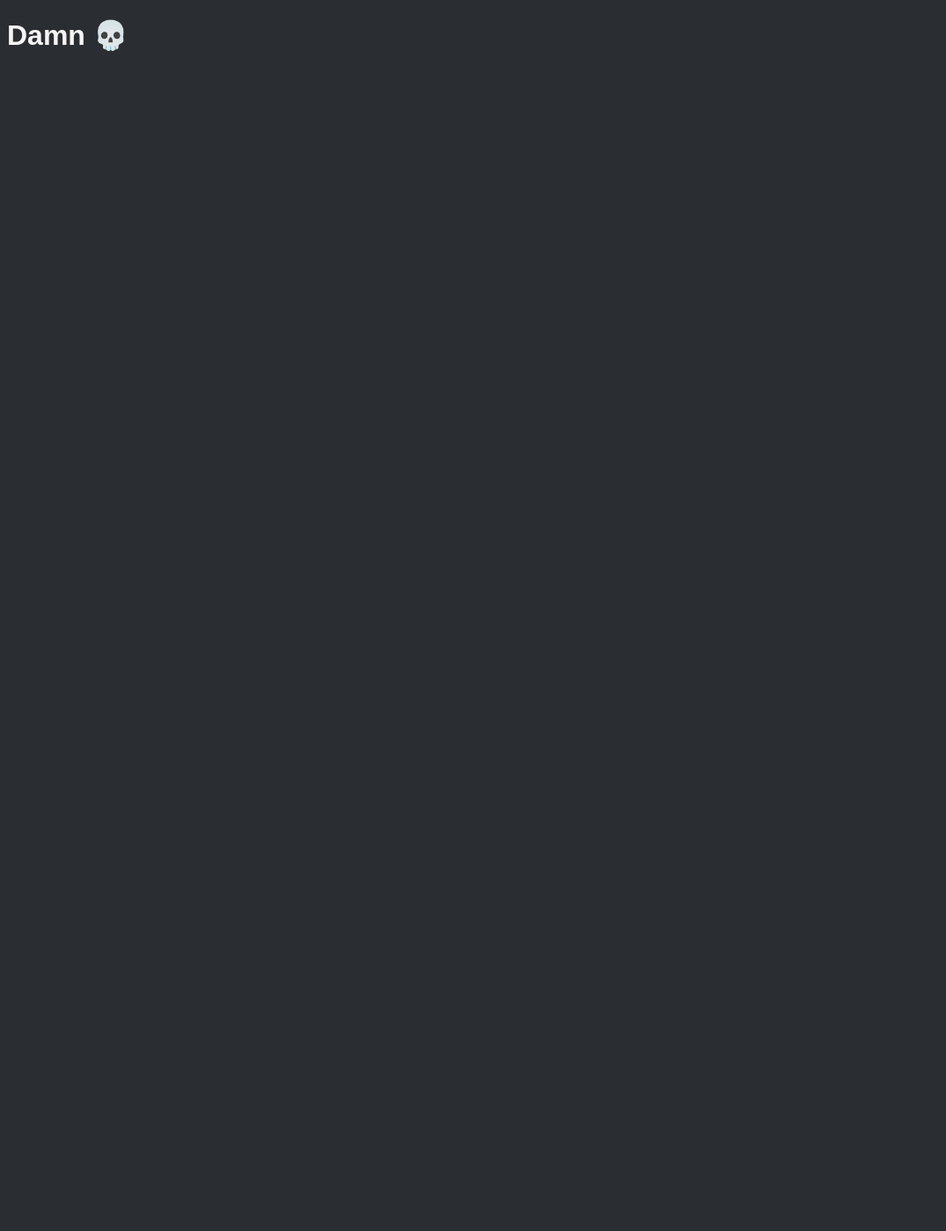
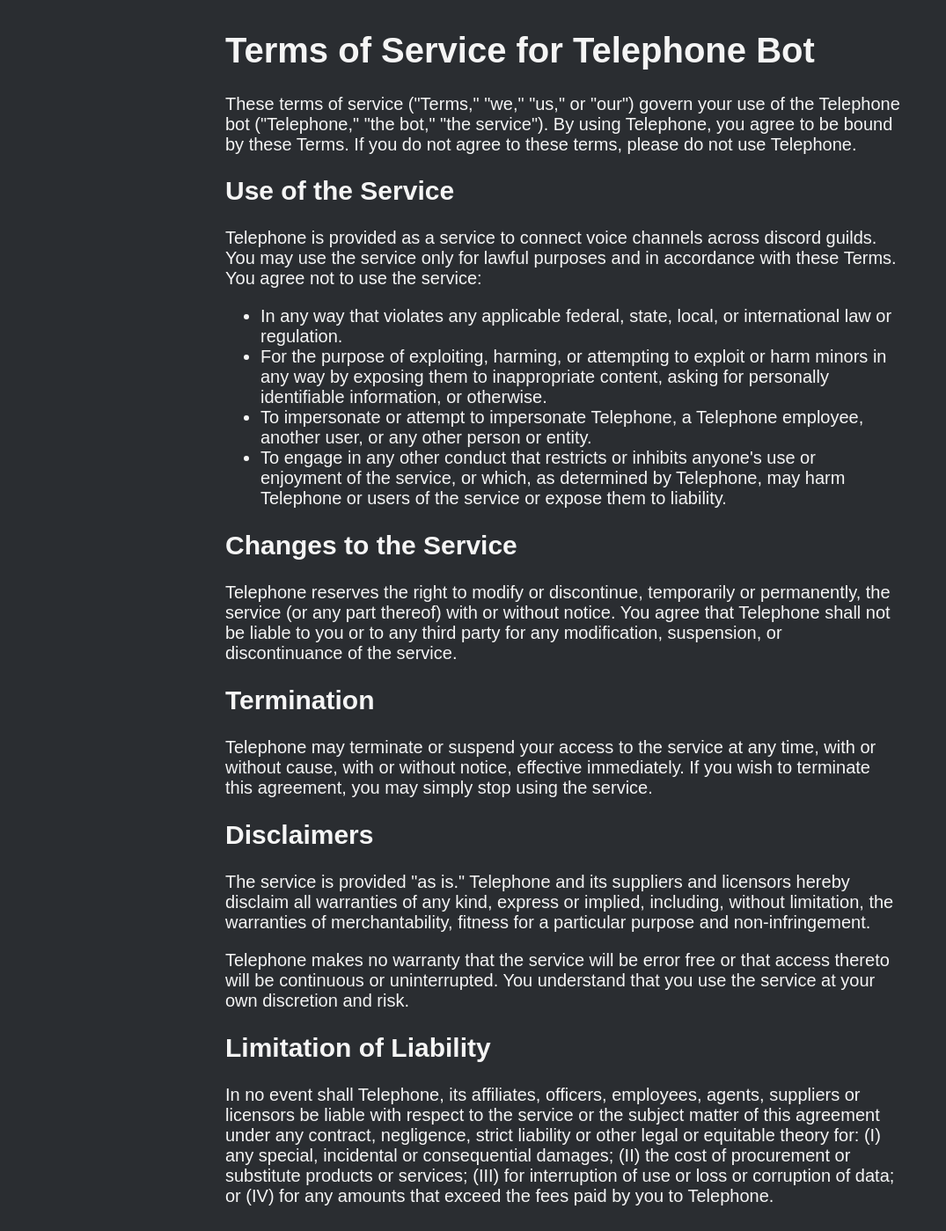
Before and after one commit to Leximon/Telephone-WS, a SvelteKit app: page /terms in a window 1280 px wide. Before the commit this address had no page. Shown: the whole page at 88% size, without its empty margins (0-1075 px from the left). Before the commit the page ends 800 px from the top, so only its background shows below. Built offline with nearby package versions, Linux system fonts and the light colour scheme.

Commit message:
add ToS and Privacy Policy

```diff
--- a/src/app.css
+++ b/src/app.css
@@ -19,3 +19,7 @@ input {
     box-shadow: 0 0px 0px 0 rgba(0, 0, 0, 0);
     transition: .15s ease-out;
 }
+
+*:not(h1,h2,h3,h4,h5,h6) {
+    font-size: 20px;
+}
--- a/src/routes/+error.svelte
+++ b/src/routes/+error.svelte
@@ -1,3 +1,3 @@
 <h1>
-    Damn 💀
+    Error
 </h1>
--- a/src/routes/+layout.svelte
+++ b/src/routes/+layout.svelte
@@ -2,4 +2,25 @@
     import "../app.css";
 </script>
 
-<slot/>
+<div class="center">
+    <div>
+        <slot/>
+    </div>
+</div>
+
+<style>
+    .center {
+        display: flex;
+        justify-content: center;
+    }
+
+    .center > div {
+        width: 768px;
+    }
+
+    @media (max-width: 768px) {
+        .center > div {
+            width: 100%;
+        }
+    }
+</style>
--- a/src/routes/api/wallide/+server.ts
+++ b/src/routes/api/wallide/+server.ts
@@ -1,6 +1,6 @@
 import { json } from "@sveltejs/kit";
 import type { RequestHandler } from "./$types";
 
-export const GET: RequestHandler = async ({  }) => {
+export const GET: RequestHandler = async () => {
     return json({ allow: (process.env.WALLIDE == 'true') })
 }
--- /dev/null
+++ b/src/routes/terms/+page.svelte
@@ -0,0 +1,55 @@
+<script lang="ts">
+    export const prerender = true;
+</script>
+
+<h1>Terms of Service for Telephone Bot</h1>
+
+<p>These terms of service ("Terms," "we," "us," or "our") govern your use of the Telephone bot ("Telephone," "the bot,"
+    "the service"). By using Telephone, you agree to be bound by these Terms. If you do not agree to these terms, please
+    do not use Telephone.</p>
+
+<h2>Use of the Service</h2>
+
+<p>Telephone is provided as a service to connect voice channels across discord guilds. You may use the service only for
+    lawful purposes and in accordance with these Terms. You agree not to use the service:</p>
+<ul>
+    <li>In any way that violates any applicable federal, state, local, or international law or regulation.</li>
+    <li>For the purpose of exploiting, harming, or attempting to exploit or harm minors in any way by exposing them to
+        inappropriate content, asking for personally identifiable information, or otherwise.
+    </li>
+    <li>To impersonate or attempt to impersonate Telephone, a Telephone employee, another user, or any other person or
+        entity.
+    </li>
+    <li>To engage in any other conduct that restricts or inhibits anyone's use or enjoyment of the service, or which, as
+        determined by Telephone, may harm Telephone or users of the service or expose them to liability.
+    </li>
+</ul>
+
+<h2>Changes to the Service</h2>
+
+<p>Telephone reserves the right to modify or discontinue, temporarily or permanently, the service (or any part thereof)
+    with or without notice. You agree that Telephone shall not be liable to you or to any third party for any
+    modification, suspension, or discontinuance of the service.</p>
+
+<h2>Termination</h2>
+
+<p>Telephone may terminate or suspend your access to the service at any time, with or without cause, with or without
+    notice, effective immediately. If you wish to terminate this agreement, you may simply stop using the service.</p>
+
+<h2>Disclaimers</h2>
+
+<p>The service is provided "as is." Telephone and its suppliers and licensors hereby disclaim all warranties of any
+    kind, express or implied, including, without limitation, the warranties of merchantability, fitness for a particular
+    purpose and non-infringement.</p>
+
+<p>Telephone makes no warranty that the service will be error free or that access thereto will be continuous or
+    uninterrupted. You understand that you use the service at your own discretion and risk.</p>
+
+<h2>Limitation of Liability</h2>
+
+<p>In no event shall Telephone, its affiliates, officers, employees, agents, suppliers or licensors be liable with
+    respect to the service or the subject matter of this agreement under any contract, negligence, strict liability or
+    other legal or equitable theory for: (I) any special, incidental or consequential damages; (II) the cost of
+    procurement or substitute products or services; (III) for interruption of use or loss or corruption of data; or (IV)
+    for any amounts that exceed the fees paid by you to Telephone.
+</p>
```
Also changed, not shown: src/routes/+page.svelte (+17 -3 lines), src/routes/privacy/+page.svelte (added, +33 -0 lines).
